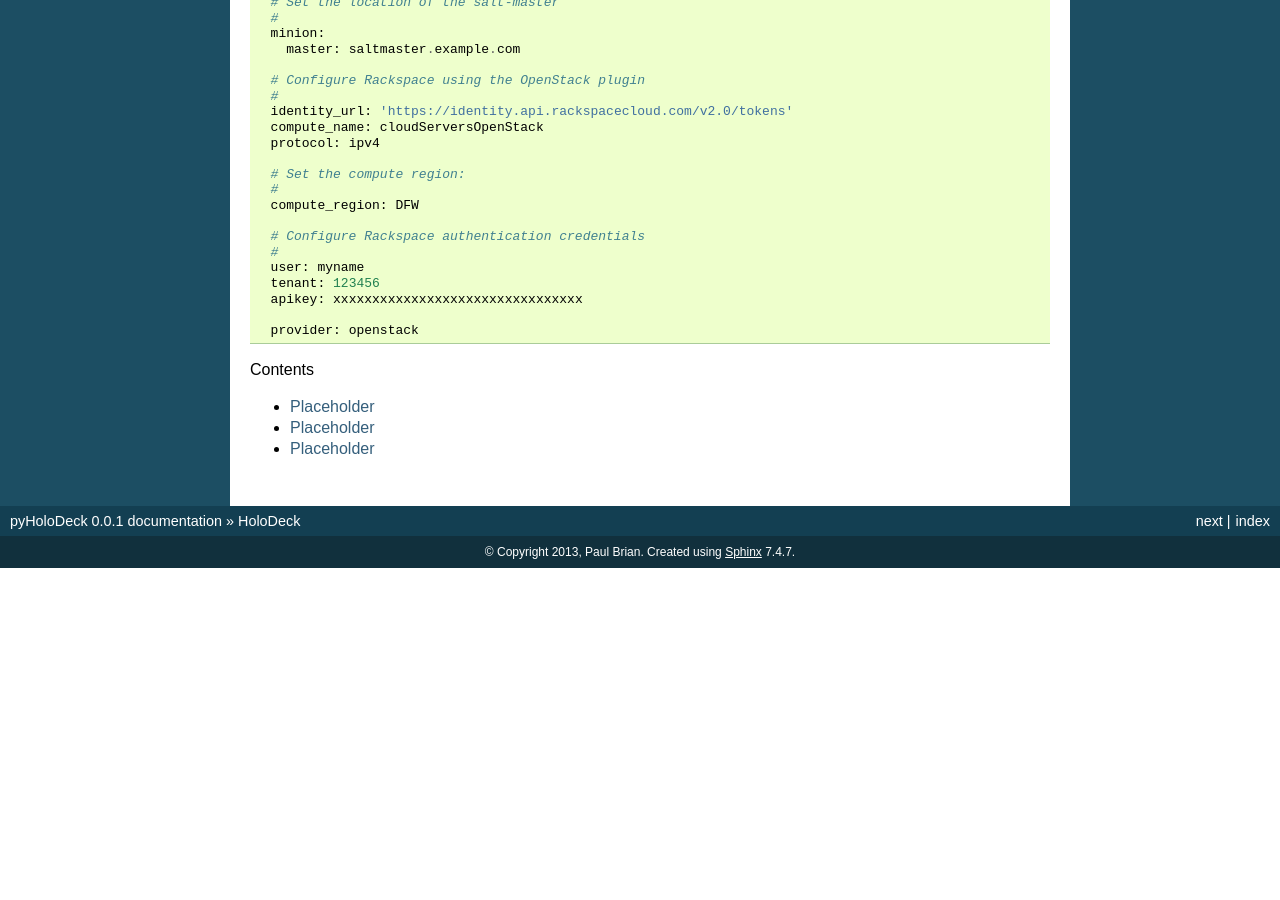
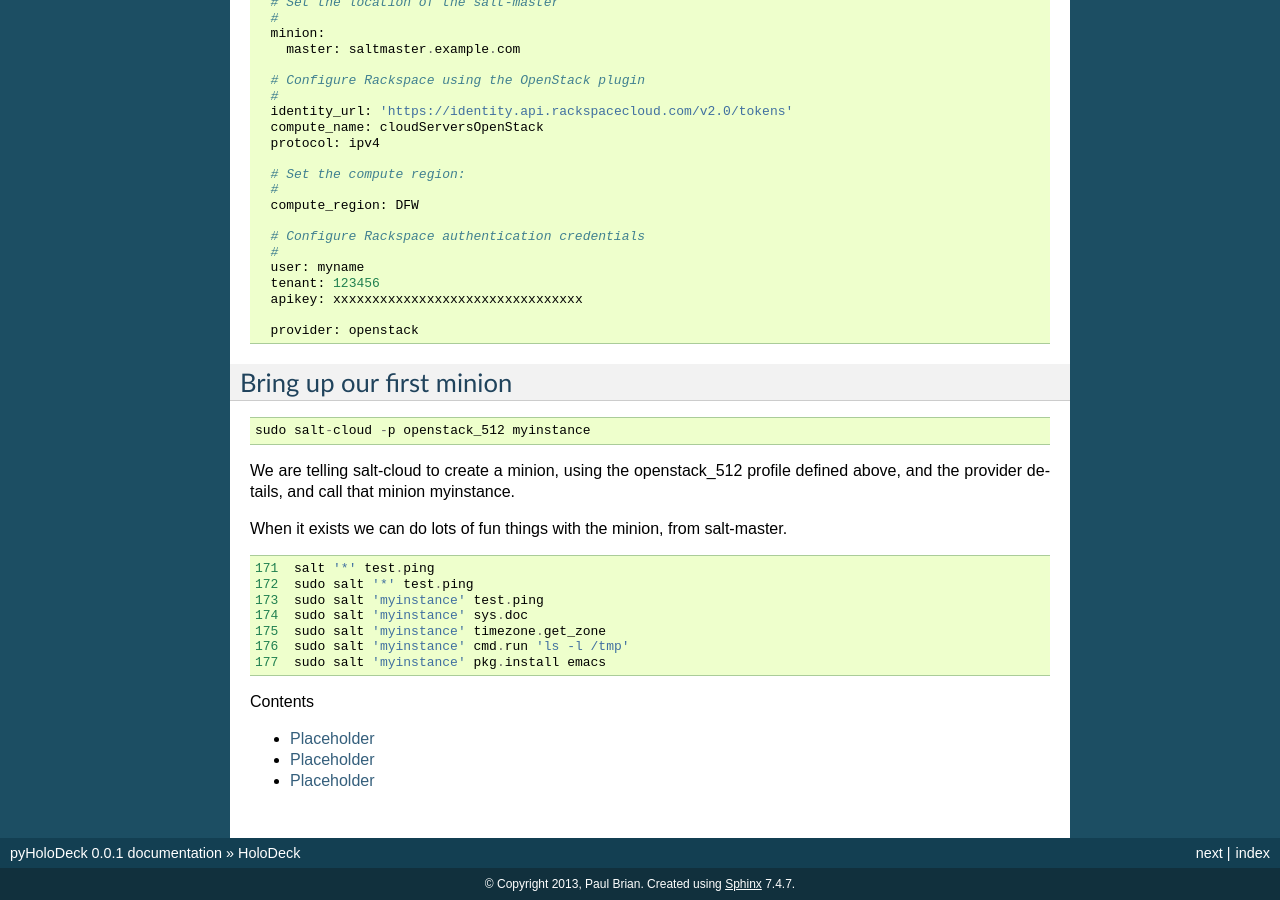
Before and after one commit to lbi-bruno/pyholodeck, a Sphinx documentation site: the page built from docs/index.rst, in a window 1280 px wide and 900 px high, scrolled down 1076 px. Built offline with Sphinx 7.4.7, drawn with Linux system fonts in a browser that asks for light colours; before the commit the page ends 1644 px from its top, so only the background shows below that; some of the changed text lies outside the part shown.

Commit message:
adding first salt module

```diff
--- a/docs/index.rst
+++ b/docs/index.rst
@@ -1,14 +1,18 @@
 HoloDeck
 ========
 
-Holodeck is based on the `rant <http://hynek.me/articles/python-app-deployment-with-native-packages/>`_ of Python Core Committer Hynek Schlawack.
+Holodeck is based on the `rant
+<http://hynek.me/articles/python-app-deployment-with-native-packages/>`_ of
+Python Core Committer Hynek Schlawack.
 
 It also owes a lot to `parcel <parcel.readthedocs.org>`_ - not necessarily that
 any of the codebase is the same but for the sheer get on and do it.  Sadly, I
 could not muster the energy to cross the hg/git divide so instead of
 contributing patches I simply redid.
 
-HoloDeck is an attempt at a pun - the core idea is to wrap up an entire virtualenv and pass it from host to host.  In other words we `enclose virtual environments.`  I never said it was a good pun.
+HoloDeck is an attempt at a pun - the core idea is to wrap up an entire
+virtualenv and pass it from host to host.  In other words we `enclose virtual
+environments.` I never said it was a good pun.
 
 The problem
 -----------
@@ -43,8 +47,8 @@ Three main stages of development
 
 
 
-Install
-=======
+Install salt-master
+===================
 
 Some notes, to be tidied up. - mostly from https://salt-cloud.readthedocs.org/en/latest/topics/rackspace.html
 
@@ -90,6 +94,30 @@ We now have a salt-master on a host, lets put salt-cloud up
       provider: openstack
 
 
+Bring up our first minion
+-------------------------
+
+
+::
+
+  sudo salt-cloud -p openstack_512 myinstance
+
+We are telling salt-cloud to create a minion, using the openstack_512 profile
+defined above, and the provider details, and call that minion myinstance.
+
+When it exists we can do lots of fun things with the minion, from salt-master.
+
+::
+
+  171  salt '*' test.ping
+  172  sudo salt '*' test.ping
+  173  sudo salt 'myinstance' test.ping
+  174  sudo salt 'myinstance' sys.doc
+  175  sudo salt 'myinstance' timezone.get_zone
+  176  sudo salt 'myinstance' cmd.run 'ls -l /tmp'
+  177  sudo salt 'myinstance' pkg.install emacs
+
+
 
 
 Contents
```
Also changed, not shown: docs/first_module.rst (added, +78 -0 lines), docs/principles_of_immutable_salt.rst (added, +20 -0 lines).
